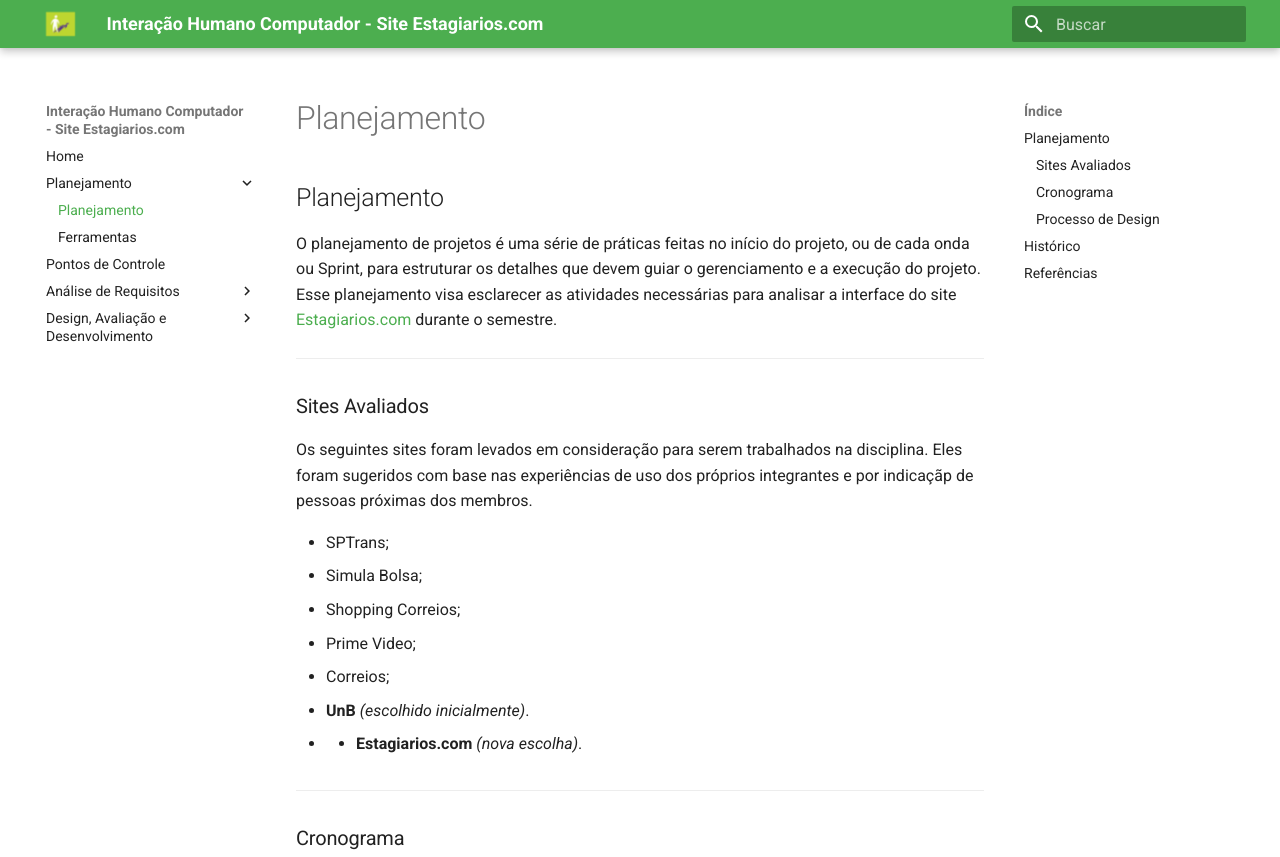
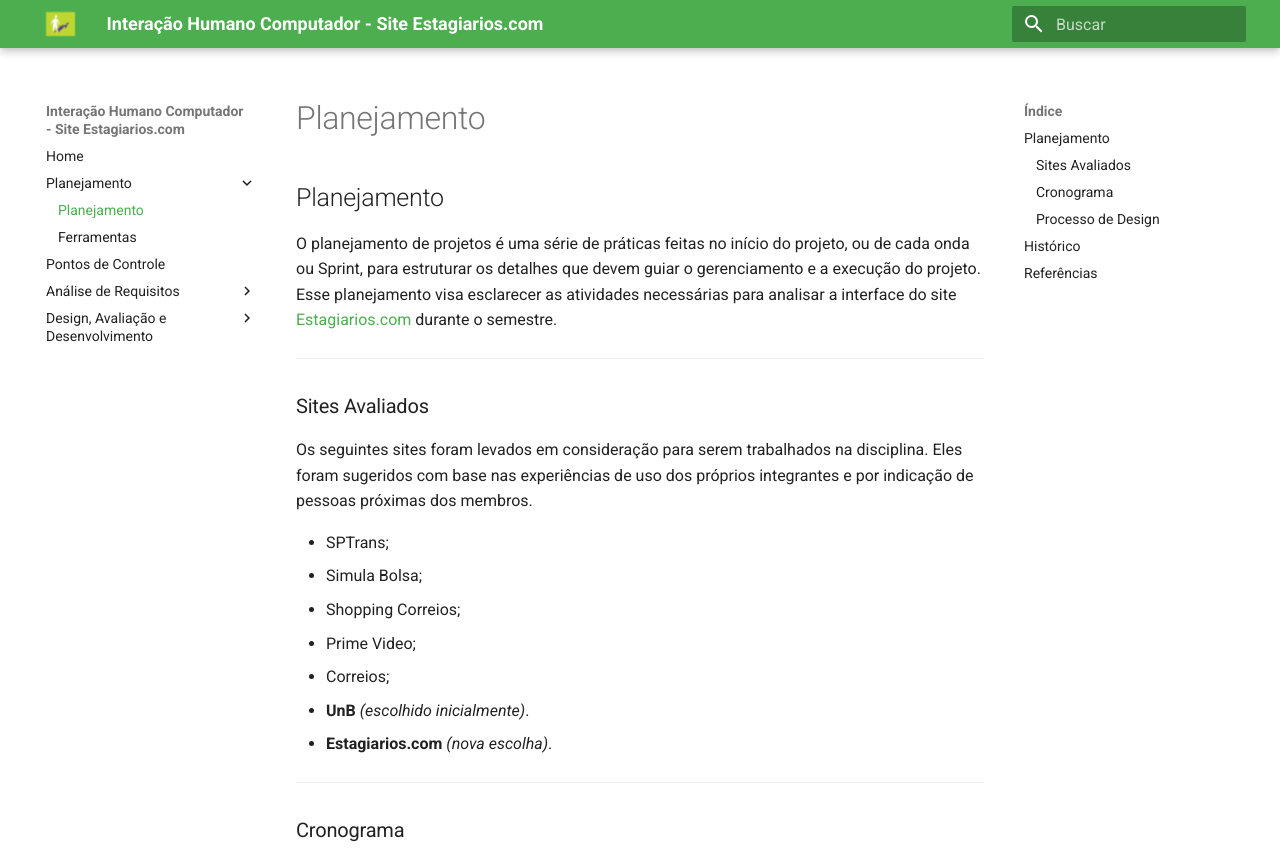
Before and after one commit to Gustavo-Nogueira/2020.1-Estagiarios.com, an MkDocs documentation site: the page built from docs/planejamento/planejamento.md, in a window 1280 px wide and 900 px high, cut to the strip 0-857 px from the top of the window. Built offline with MkDocs 1.6.1 and Material for MkDocs 9.7.7, drawn with Linux system fonts in a browser that asks for light colours.

Commit message:
ajustes na página de planejamento

```diff
--- a/docs/planejamento/planejamento.md
+++ b/docs/planejamento/planejamento.md
@@ -6,7 +6,7 @@
 
 ### Sites Avaliados
 
-Os seguintes sites foram levados em consideração para serem trabalhados na disciplina. Eles foram sugeridos com base nas experiências de uso dos próprios integrantes e por indicaçãp de pessoas próximas dos membros.
+Os seguintes sites foram levados em consideração para serem trabalhados na disciplina. Eles foram sugeridos com base nas experiências de uso dos próprios integrantes e por indicação de pessoas próximas dos membros.
 
 - SPTrans;
 - Simula Bolsa;
@@ -14,7 +14,7 @@
 - Prime Video;
 - Correios;
 - **UnB** _(escolhido inicialmente)_.
-- - **Estagiarios.com** _(nova escolha)_.
+- **Estagiarios.com** _(nova escolha)_.
 
 ---
 
```
